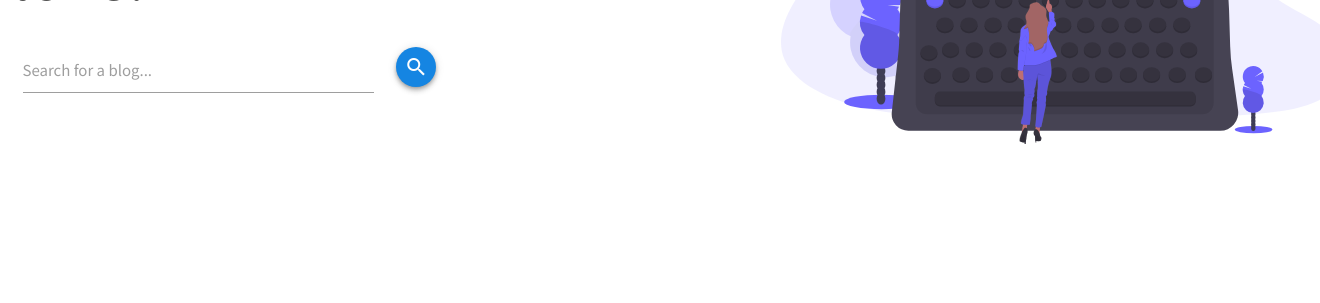
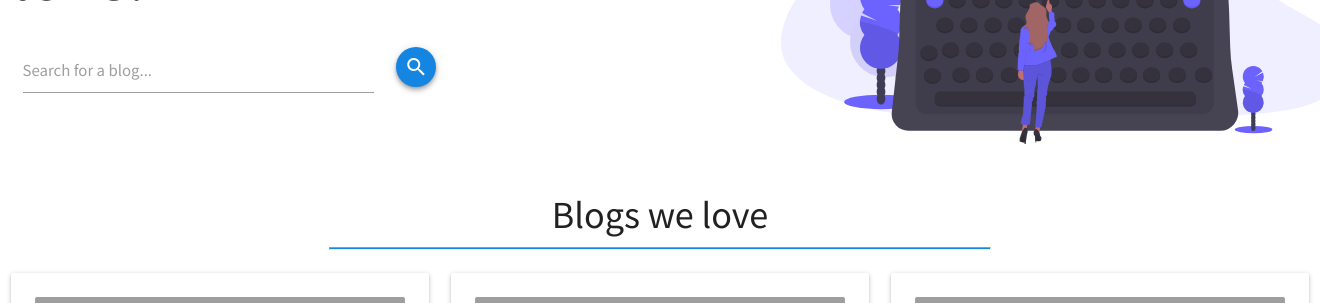
Before and after one commit to Code-Institute-Submissions/ci-bloggy, a Flask app: page / in a window 1320 px wide; the page is wider, and only the part inside the window is pictured. Shown: the part 370-673 px from the top of that part. Before the commit the page ends 514 px from the top of that part, so only its background shows below. Run offline with Flask 2, Linux system fonts and the light colour scheme; some libraries are stand-ins or nearby versions; grey boxes are pictures that could not be loaded.

Commit message:
Add recommended blogs section, cards & styles

```diff
--- a/static/css/style.css
+++ b/static/css/style.css
@@ -2,7 +2,9 @@
 @import url('https://fonts.googleapis.com/css2?family=Noto+Sans+KR:wght@400;700&display=swap');
 
 /* * Global font setting */
-html {
+html, body {
+    width: 100%;
+    overflow-x: hidden;
     font-family: 'Noto Sans KR', sans-serif;
 }
 
@@ -75,6 +77,39 @@ hr.sidemenu-hr {
     background-color: #F1007C
 }
 
+/* * Blog posts styles */
+
+.recommended-blogs {
+    margin-top: 3rem;
+    margin-bottom: 1rem
+}
+
+.recommended-hr {
+    width: 50%;
+    margin-top: 1rem;
+    margin-bottom: 1rem;
+    height: 1px;
+    background-color: #1585E2
+}
+
+.card .card-image img {
+    display: inline;
+    height: 50%;
+}
+
+.card .card-content h4 {
+    font-weight: 700;
+}
+
+.card .read-time {
+    color: #7d7d7e;
+    padding-top: 10px;
+}
+
+.card-action .read-link {
+    color: #1585E2 !important;
+}
+
 /* * Custom media queries for smaller devices */
 @media only screen and (max-width: 600px) {
     nav {
--- a/templates/index.html
+++ b/templates/index.html
@@ -42,4 +42,59 @@ Bloggy | Home
         </form>
     </div>
 </div>
+<div class="row">
+    <h4 class="recommended-blogs center-align">Blogs we love</h4>
+    <hr class="recommended-hr">
+    <div class="col s12 m4">
+        <div class="card card-panel hoverable">
+            <div class="card-image center-align">
+                <img src="https://media.ringofcork.ie/wp-content/uploads/2019/02/08221540/IMG_38171.jpg" class="card-img">
+            </div>
+            <div class="card-content">
+                <h4 class="card-title">Day at the beach</h4>
+                <p>Lorem ipsum dolor sit amet, consectetur adipiscing elit. Suspendisse placerat leo eu risus
+                    fermentum tincidunt sit amet pulvinar sapien. Pellentesque habitant morbi tristique senectus et
+                    netus et malesuada fames ac turpis egestas.</p>
+                <p class="read-time">10 minute read</p>
+            </div>
+            <div class="card-action">
+                <a href="#" class="read-link">Read</a>
+            </div>
+        </div>
+    </div>
+    <div class="col s12 m4">
+        <div class="card card-panel hoverable">
+            <div class="card-image center-align">
+                <img src="https://media.ringofcork.ie/wp-content/uploads/2019/02/08221540/IMG_38171.jpg" class="card-img">
+            </div>
+            <div class="card-content">
+                <h4 class="card-title">Day at the beach</h4>
+                <p>Lorem ipsum dolor sit amet, consectetur adipiscing elit. Suspendisse placerat leo eu risus
+                    fermentum tincidunt sit amet pulvinar sapien. Pellentesque habitant morbi tristique senectus et
+                    netus et malesuada fames ac turpis egestas.</p>
+                <p class="read-time">10 minute read</p>
+            </div>
+            <div class="card-action">
+                <a href="#" class="read-link">Read</a>
+            </div>
+        </div>
+    </div>
+    <div class="col s12 m4">
+        <div class="card card-panel hoverable">
+            <div class="card-image center-align">
+                <img src="https://media.ringofcork.ie/wp-content/uploads/2019/02/08221540/IMG_38171.jpg" class="card-img">
+            </div>
+            <div class="card-content">
+                <h4 class="card-title">Day at the beach</h4>
+                <p>Lorem ipsum dolor sit amet, consectetur adipiscing elit. Suspendisse placerat leo eu risus
+                    fermentum tincidunt sit amet pulvinar sapien. Pellentesque habitant morbi tristique senectus et
+                    netus et malesuada fames ac turpis egestas.</p>
+                <p class="read-time">10 minute read</p>
+            </div>
+            <div class="card-action">
+                <a href="#" class="read-link">Read</a>
+            </div>
+        </div>
+    </div>
+</div>
 {% endblock %}
```
